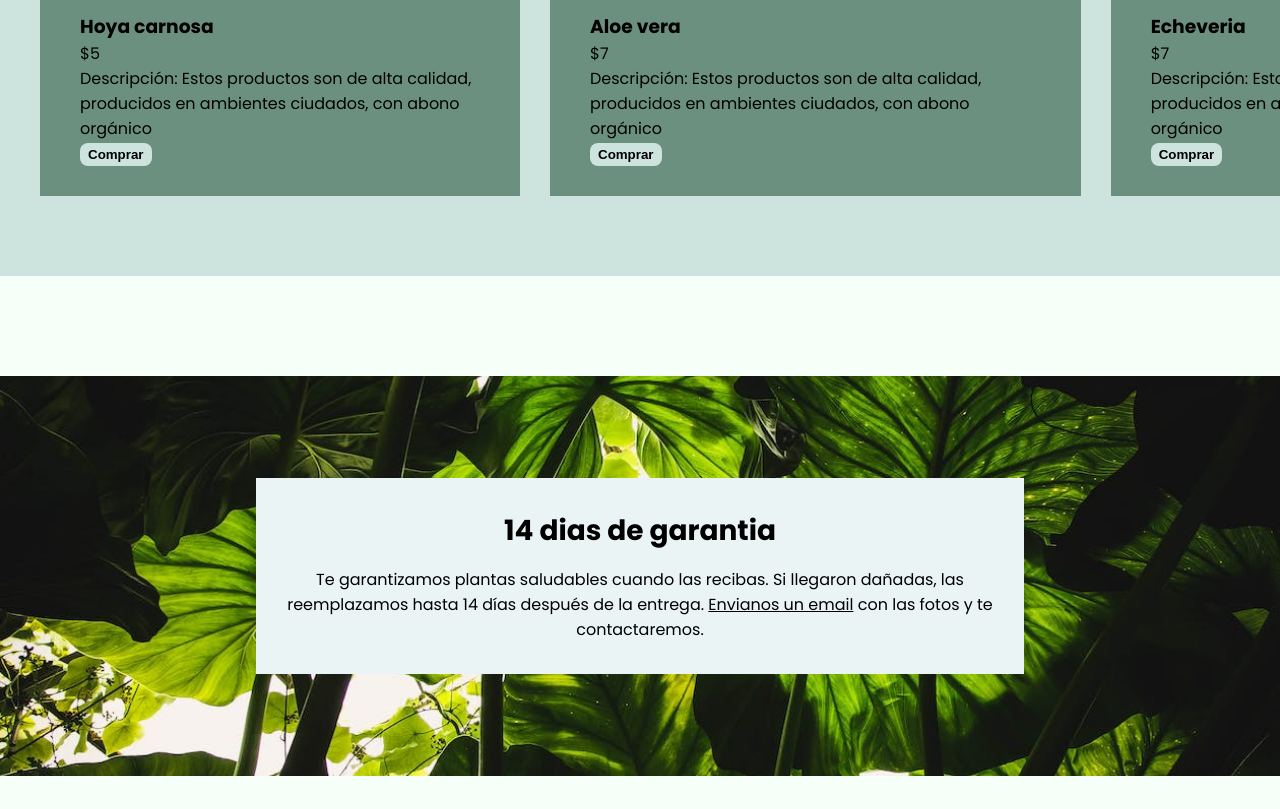
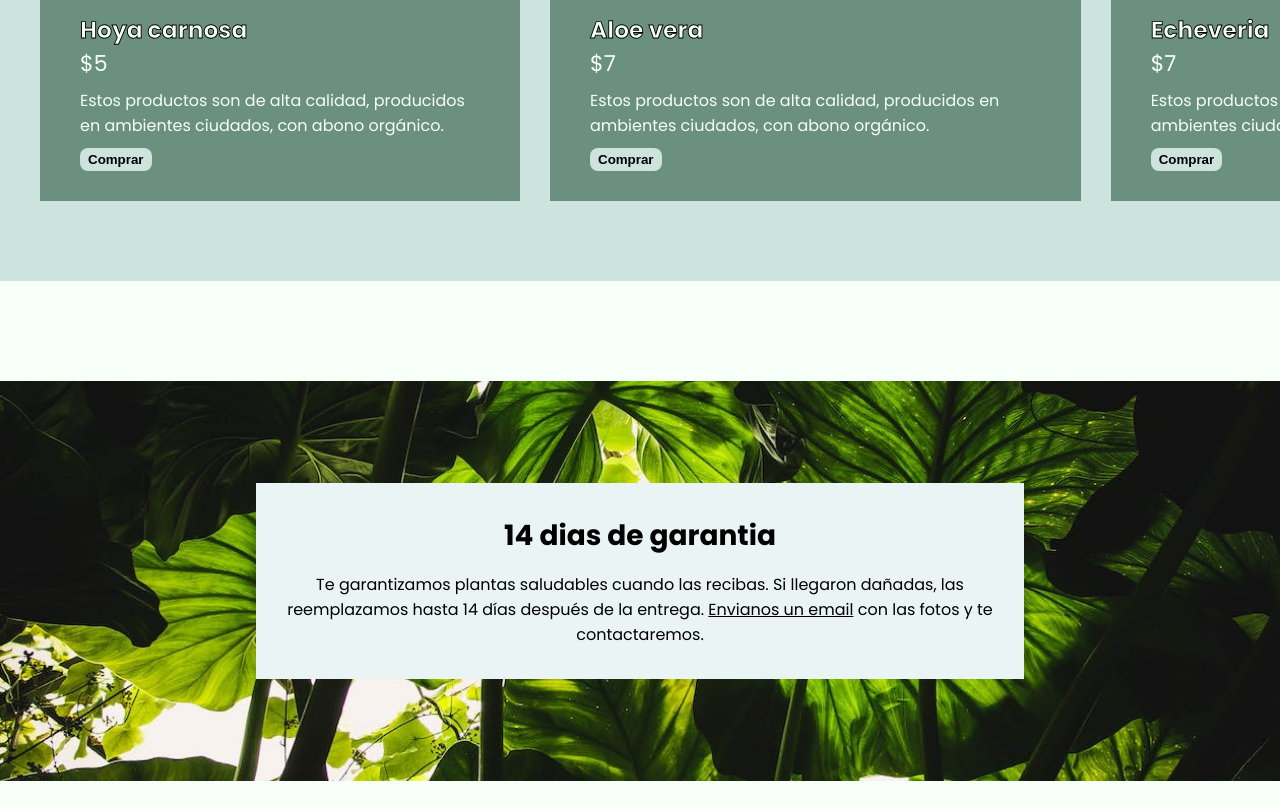
Before and after one commit to santiruartes/ecommerce-ville-plant, a plain HTML site: page index.html in a window 1280 px wide. Shown: the part 1950-2759 px from the top of the page. Drawn offline with Linux system fonts and the light colour scheme.

Commit message:
Estilado de secciones cards, tamaño letras y contraste

```diff
--- a/index.js
+++ b/index.js
@@ -12,17 +12,17 @@ const renderProduct = (product) => {
   <div class="card__container">
     <img src="${cardImg}" alt="${name}" />
     <div class="card__info">
-      <div class="product-top">
+      <div class="product__top">
         <h3>${name}</h3>
       </div>
-      <div class="product-bot">
-        <div>
-          <span>$${cost}<span/>
+      <div class="product__mid">
+      <span>$${cost}<span/>
+      </div>
+      <div class="product__bot">
           <p>
-            Descripción: Estos productos son de alta calidad, producidos en
-            ambientes ciudados, con abono orgánico
+            Estos productos son de alta calidad, producidos en
+            ambientes ciudados, con abono orgánico.
           </p>
-        </div>
       </div>
       <button
         class="add-btn"
--- a/style.css
+++ b/style.css
@@ -85,6 +85,7 @@ h5 {
 /* Card Products */
 
 .product__container {
+  display: flex;
   gap: 30px;
   background-color: var(--color-3);
   padding: 80px 40px;
@@ -113,9 +114,24 @@ h5 {
   cursor: pointer;
 }
 
-.product__container {
-  display: flex;
+.product__top {
+  -webkit-text-stroke: 0.9px var(--black);
+  font-size: 20px;
+  color: var(--color-1);
 }
+
+.product__mid {
+  color: var(--color-1);
+  font-weight: 500;
+  font-size: 22px;
+}
+
+.product__bot {
+  font-size: 16px;
+  color: var(--color-1);
+  padding: 8px 0px;
+}
+
 /* Section of products  */
 
 .main__plant__container {
```
